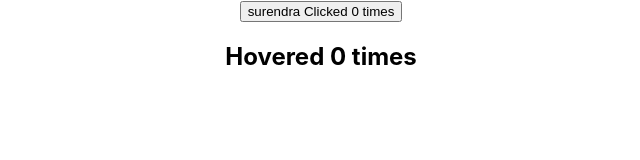
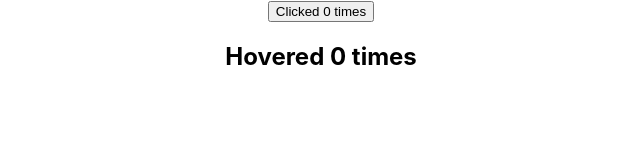
Before and after one commit to sksurendrakmr/react_concepts_CE, a React (Create React App) app: page / in a window 1280 px wide. Shown: the top 160 px of the page, without its empty margins (319-959 px from the left). Built offline with nearby package versions, Linux system fonts and the light colour scheme.

Commit message:
reusing code with hoc pattern

```diff
--- a/src/hoc/Counter.js
+++ b/src/hoc/Counter.js
@@ -2,26 +2,11 @@
 import UpdatedComponent from "./withCounter";
 
 class Counter extends Component {
-  constructor(props) {
-    super(props);
-
-    this.state = {
-      counter: 0,
-    };
-  }
-
-  incrementCount = () => {
-    this.setState((prevState) => {
-      return { counter: prevState.counter + 1 };
-    });
-  };
-
   render() {
+    const { count, incrementCount } = this.props;
     return (
       <div>
-        <button onClick={this.incrementCount}>
-          {this.props.name} Clicked {this.state.counter} times
-        </button>
+        <button onClick={incrementCount}>Clicked {count} times</button>
       </div>
     );
   }
--- a/src/hoc/HoverCounter.js
+++ b/src/hoc/HoverCounter.js
@@ -2,26 +2,11 @@
 import UpdatedComponent from "./withCounter";
 
 class HoverCounter extends Component {
-  constructor(props) {
-    super(props);
-
-    this.state = {
-      counter: 0,
-    };
-  }
-
-  incrementCounter = () => {
-    this.setState((prevState) => {
-      return { counter: prevState.counter + 1 };
-    });
-  };
-
   render() {
+    const { count, incrementCount } = this.props;
     return (
       <div>
-        <h2 onMouseOver={this.incrementCounter}>
-          Hovered {this.state.counter} times
-        </h2>
+        <h2 onMouseOver={incrementCount}>Hovered {count} times</h2>
       </div>
     );
   }
--- a/src/hoc/withCounter.js
+++ b/src/hoc/withCounter.js
@@ -7,8 +7,28 @@
  */
 const UpdatedComponent = (OriginalComponent) => {
   class NewComponent extends React.Component {
+    //all the code that need to be share across the component.
+    constructor(props) {
+      super(props);
+
+      this.state = {
+        counter: 0,
+      };
+    }
+
+    incrementCount = () => {
+      this.setState((prevState) => {
+        return { counter: prevState.counter + 1 };
+      });
+    };
+
     render() {
-      return <OriginalComponent name='surendra' />;
+      return (
+        <OriginalComponent
+          count={this.state.counter}
+          incrementCount={this.incrementCount}
+        />
+      );
     }
   }
   return NewComponent;
```
